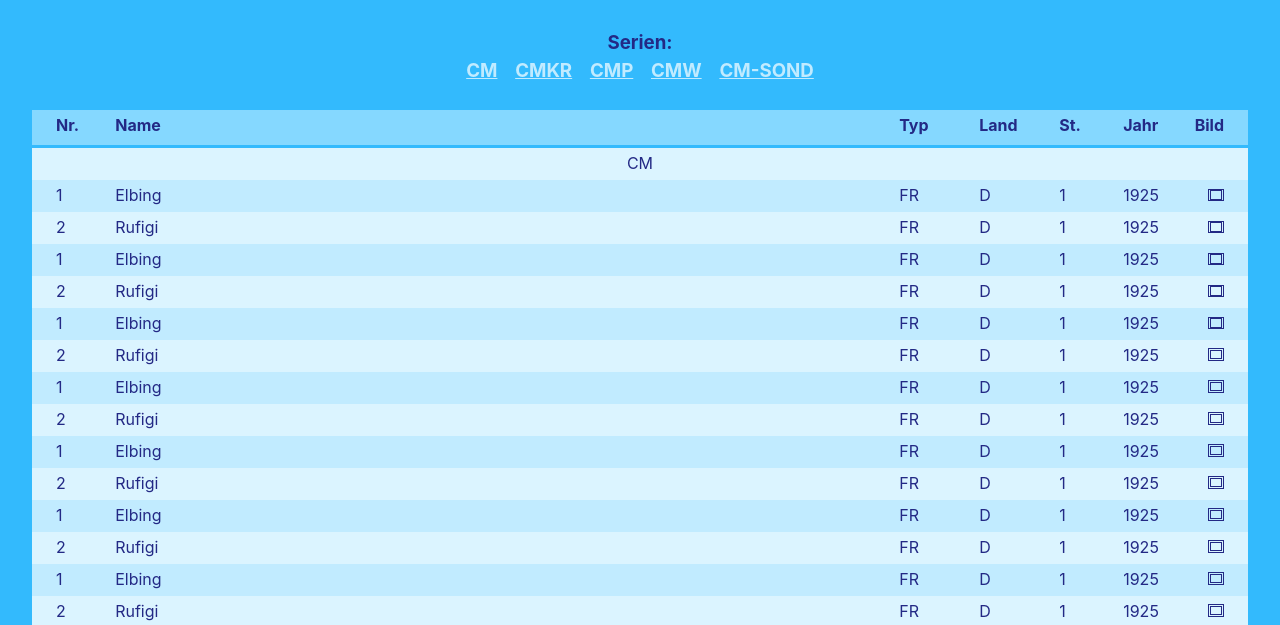
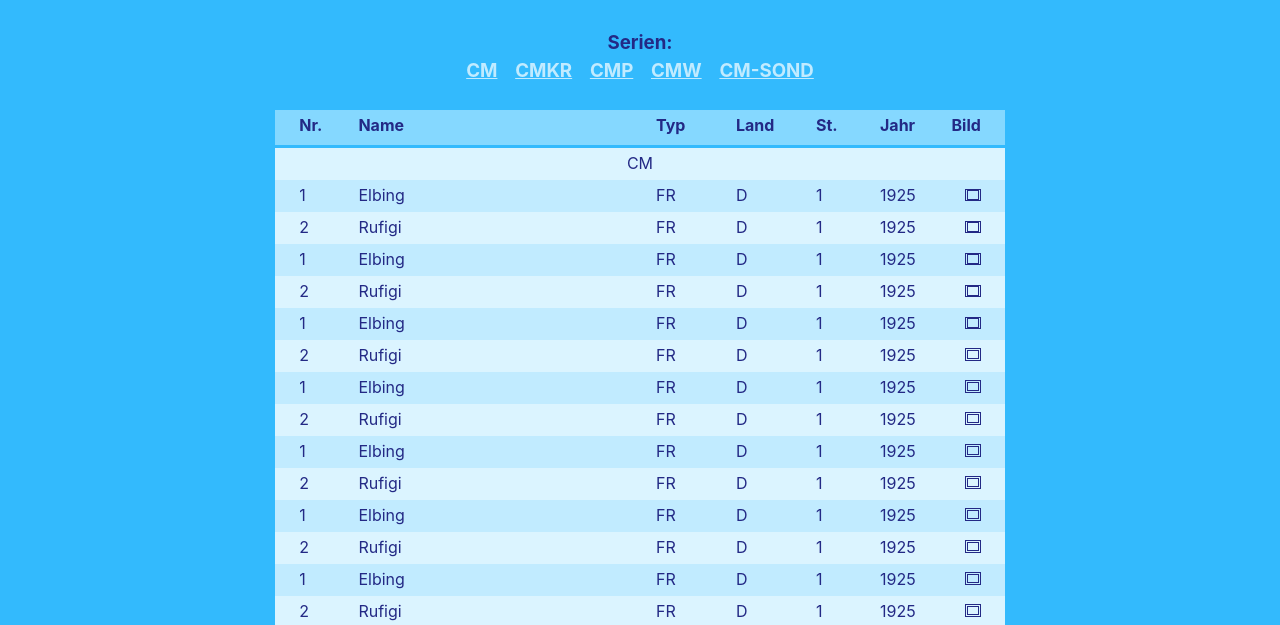
Before and after one commit to git-spec/CM-Miniaturen, a plain HTML site: page index.html in a window 1280 px wide. Shown: the part 123-748 px from the top of the page. Drawn offline with Linux system fonts and the light colour scheme.

Commit message:
changed width

```diff
--- a/index.html
+++ b/index.html
@@ -176,6 +176,9 @@
             }
             main {
                 padding-top: 0;
+            }
+            main table {
+                width: 60%;
             }
             main table thead tr th:first-child,
             main table tbody tr td:first-child {
```
